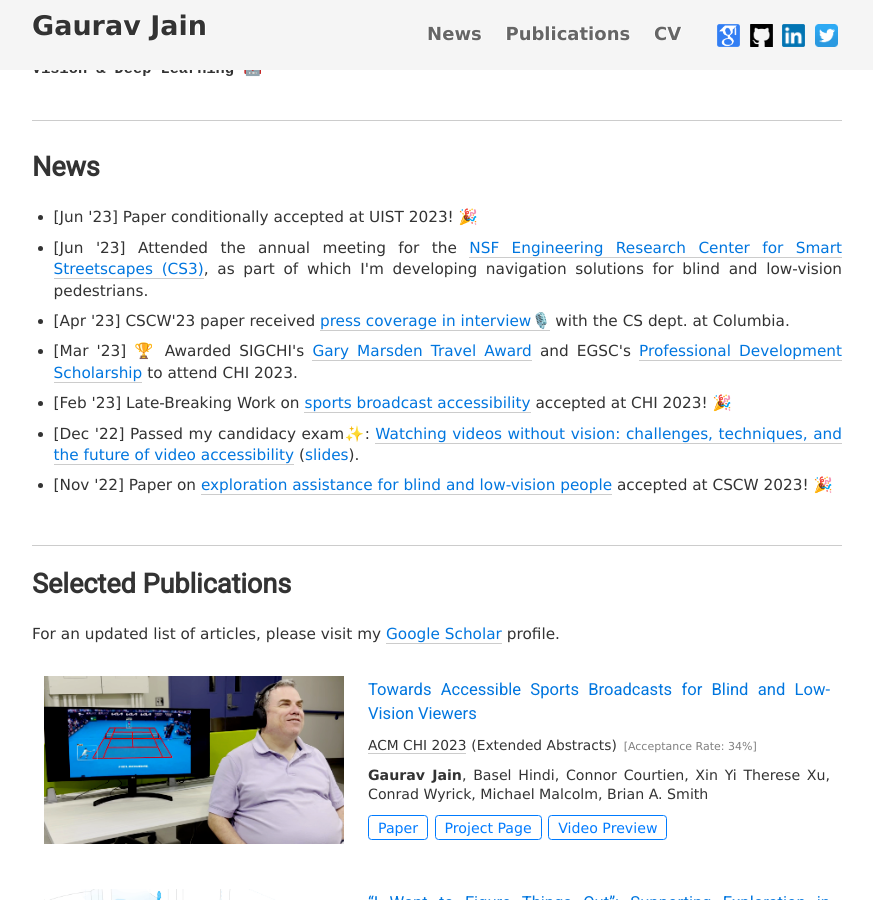
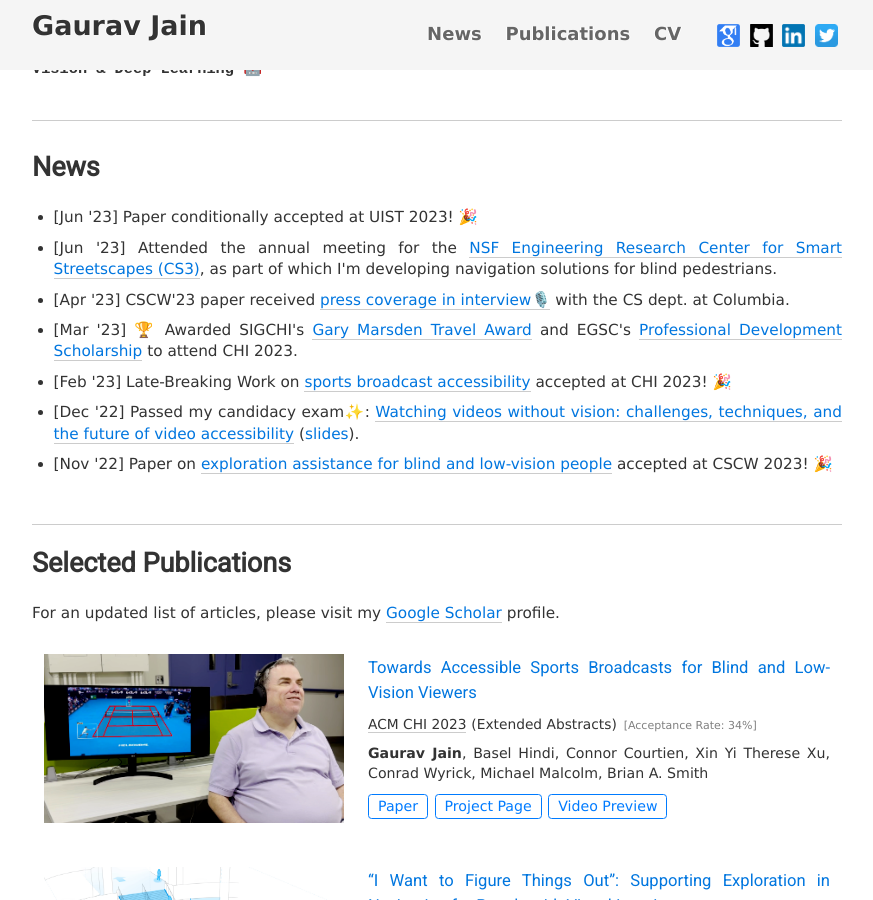
Before and after one commit to Gaurav1302/gaurav1302.github.io, a Jekyll site: the page built from index.html, in a window 1280 px wide and 900 px high, scrolled down 426 px. Shown: the whole window, without its empty margins (203-1076 px from the left). Built offline with Jekyll 4.4.1, drawn with Linux system fonts in a browser that asks for light colours; nearby versions of some CDN libraries.

Commit message:
minor fix in news

```diff
--- a/index.html
+++ b/index.html
@@ -77,7 +77,7 @@
               </li>
               <li>
                 <p> <span class="news_date">[Jun '23] </span>
-                  Attended the annual meeting for the <a href="https://cs3-erc.org/"; class="uline-black">NSF Engineering Research Center for Smart Streetscapes (CS3)</a>, as part of which I'm developing navigation solutions for blind and low-vision pedestrians.
+                  Attended the annual meeting for the <a href="https://cs3-erc.org/"; class="uline-black">NSF Engineering Research Center for Smart Streetscapes (CS3)</a>, as part of which I'm developing navigation solutions for blind pedestrians.
                 </p>
               </li>
               <li>
```
